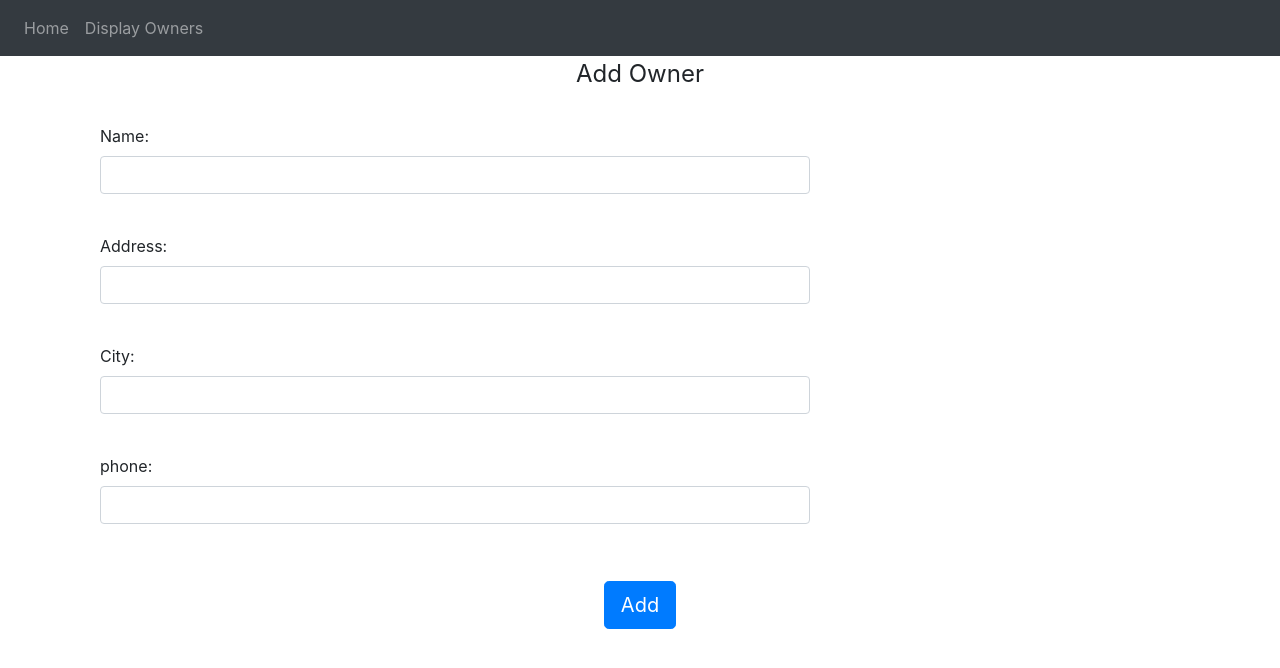
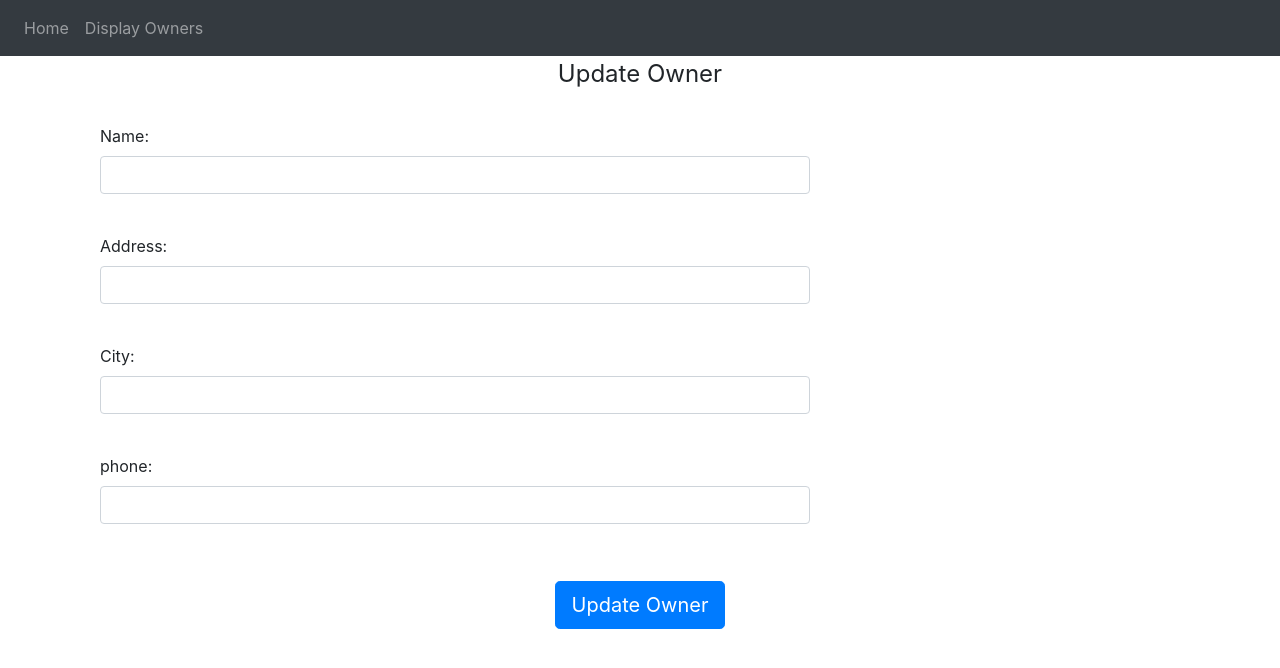
Before and after one commit to akshay5193/TEAM-SLARS-PET-UI, a React (Create React App) app: page /owners/addOwner in a window 1280 px wide. Shown: the top 668 px of the page. Built offline with nearby package versions, Linux system fonts and the light colour scheme; no server answers.

Commit message:
change from add to update

```diff
--- a/src/components/AddOwner/AddOwner.js
+++ b/src/components/AddOwner/AddOwner.js
@@ -7,7 +7,7 @@ class AddOwner extends Component {
   constructor(props) {
     super(props);
     this.state = {
-      urlId: '',
+      addUpdateOwner: 'Add Owner',
       owner: {
         id: '154',
         name: '',
@@ -21,7 +21,7 @@ class AddOwner extends Component {
   componentDidMount() {
     const id = this.props.match.params.id;
     if(id != '') {
-      this.setState({urlId: id});
+      this.setState({addUpdateOwner: 'Update Owner'});
       console.log(id);
       axios
         .get(`https://petclinic-turbulent-fossa.cfapps.io/owner/getById/${id}`)
@@ -46,7 +46,7 @@ class AddOwner extends Component {
             <div className="well well-sm">
               <form className="form-horizontal" onSubmit={this.submitForm} id="AddOwnerForm">
                 <fieldset>
-                  <legend className="text-center header">Add Owner</legend>
+                  <legend className="text-center header">{this.state.addUpdateOwner}</legend>
 
                   <div className="form-group">
                     <span className="col-md-1 col-md-offset-2 text-center">
@@ -122,7 +122,7 @@ class AddOwner extends Component {
                   <div className="form-group">
                     <div className="col-md-12 text-center">
                       <button type="Add" className="btn btn-primary btn-lg">
-                        Add
+                        {this.state.addUpdateOwner}
                       </button>
                     </div>
                   </div>
```
